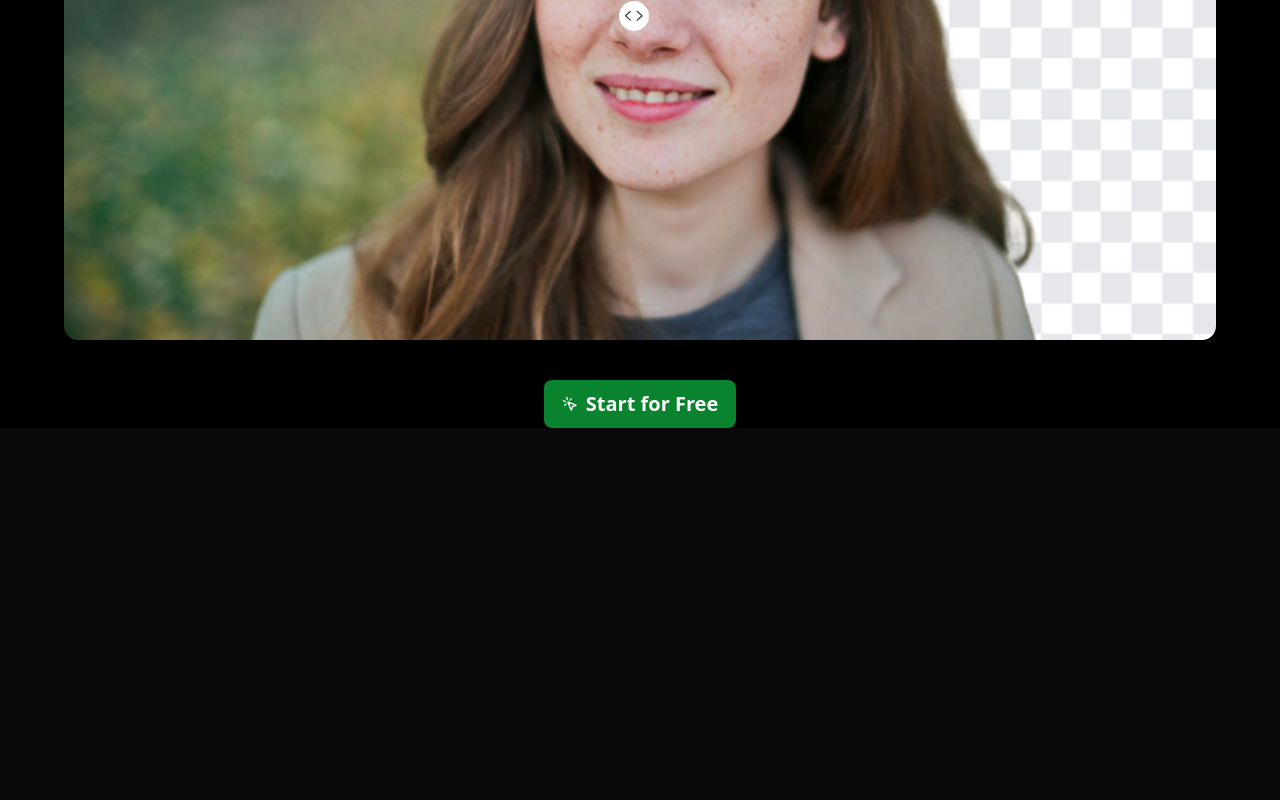
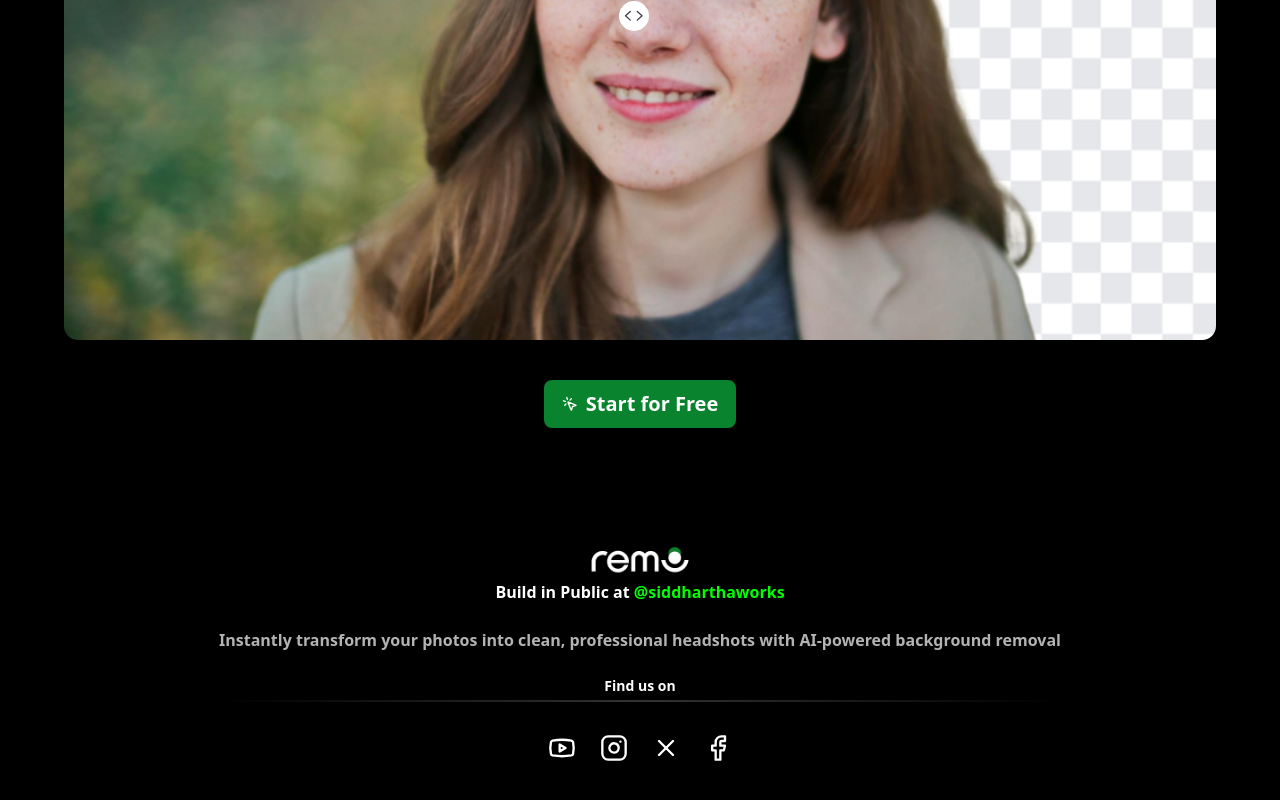
Before and after one commit to SiddharthaWork/Remo-Background-Remover, a Next.js app in the folder frontend/: page / in a window 1280 px wide. Shown: the part 1260-2060 px from the top of the page. Before the commit the page ends 1728 px from the top, so only its background shows below. Built offline with nearby package versions, Linux system fonts and the light colour scheme.

Commit message:
Completed Landing Page

```diff
--- a/frontend/src/app/(landing)/landing.tsx
+++ b/frontend/src/app/(landing)/landing.tsx
@@ -3,6 +3,7 @@ import React from 'react'
 import Hero from '@/components/Hero'
 import About from '@/components/About'
 import Slider from '@/components/Slider'
+import Footer from '@/components/Footer'
 
 const Landing = () => {
   return (
@@ -10,6 +11,7 @@ const Landing = () => {
         <Navbar/>
         <Hero/>
         <Slider/>
+        <Footer/>
     </div>
   )
 }
--- a/frontend/src/app/layout.tsx
+++ b/frontend/src/app/layout.tsx
@@ -14,8 +14,8 @@ const geistMono = Geist_Mono({
 });
 
 export const metadata: Metadata = {
-  title: "Create Next App",
-  description: "Generated by create next app",
+  title: "Remo Background Remover",
+  description: "Background Remover",
 };
 
 export default function RootLayout({
--- /dev/null
+++ b/frontend/src/components/Footer.tsx
@@ -0,0 +1,38 @@
+import Link from 'next/link'
+import React from 'react'
+import { Youtube, Instagram, Facebook, X } from 'lucide-react'
+
+const Footer = () => {
+  return (
+    <div className='mx-8 py-10 pb-20 flex justify-center'>
+        <div className='flex flex-col items-center gap-6'>
+            <div className='w-28 h-12'>
+            <img src="/logo-dark.png" alt="logo" className='object-fit ' />
+            </div>
+            <h1 className='text-white font-bold mt-0'>Build in Public at <span className='text-[#00ff00]'>@siddharthaworks</span></h1>
+            <h1 className='text-white/70 font-semibold'>Instantly transform your photos into clean, professional headshots with AI-powered background removal</h1>
+            {/* Find us on social media */}
+            <div className="w-full pb-2 text-center relative flex flex-col items-center">
+              <h1 className='text-white font-bold text-sm mb-1'>Find us on</h1>
+              <div className="w-full h-[2px] bg-gradient-to-r from-transparent via-white/20 to-transparent" />
+            </div>
+            <div className="flex gap-6 ">
+              <Link href="https://youtube.com" target="_blank" rel="noopener noreferrer" aria-label="YouTube">
+                <Youtube className="text-white hover:text-[#FF0000] transition-colors" size={28} />
+              </Link>
+              <Link href="https://instagram.com" target="_blank" rel="noopener noreferrer" aria-label="Instagram">
+                <Instagram className="text-white hover:text-[#E1306C] transition-colors" size={28} />
+              </Link>
+              <Link href="https://x.com" target="_blank" rel="noopener noreferrer" aria-label="X (Twitter)">
+                <X className="text-white hover:text-[#1DA1F2] transition-colors" size={28} />
+              </Link>
+              <Link href="https://facebook.com" target="_blank" rel="noopener noreferrer" aria-label="Facebook">
+                <Facebook className="text-white hover:text-[#1877F3] transition-colors" size={28} />
+              </Link>
+            </div>
+        </div>
+    </div>
+  )
+}
+
+export default Footer
```
